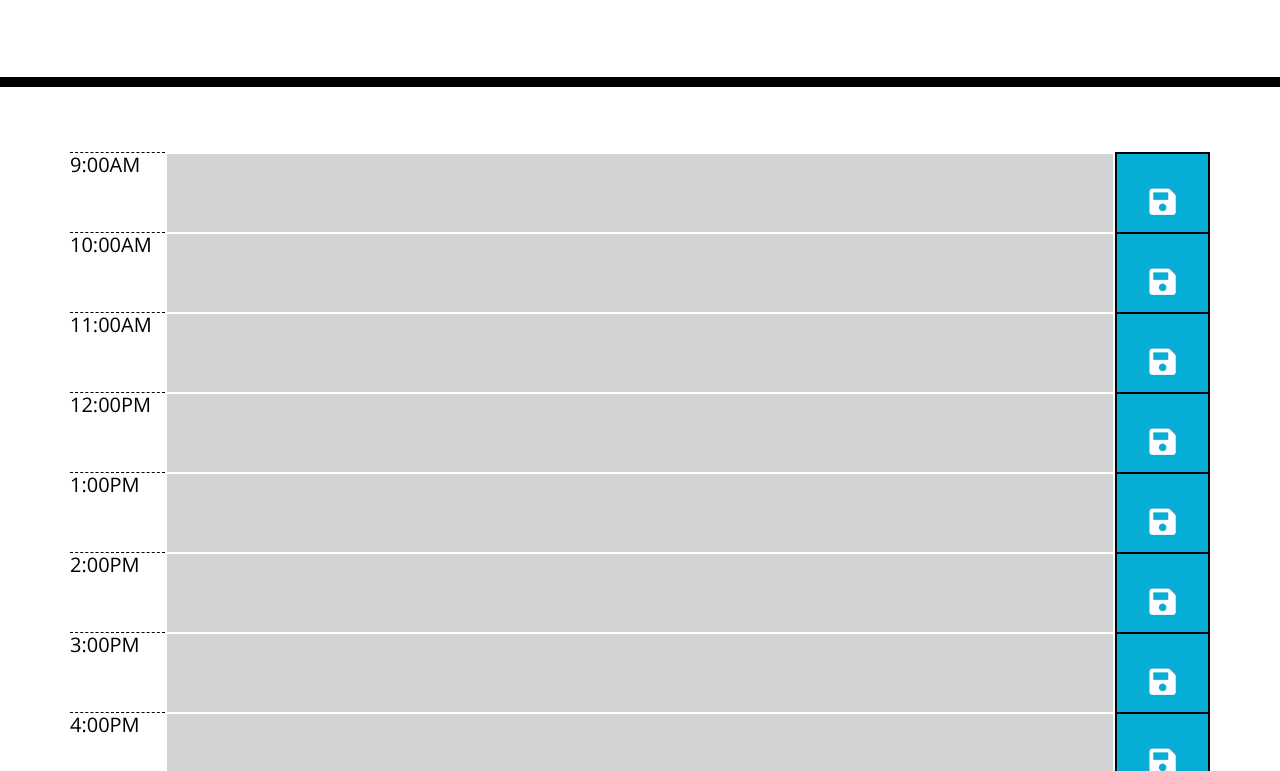
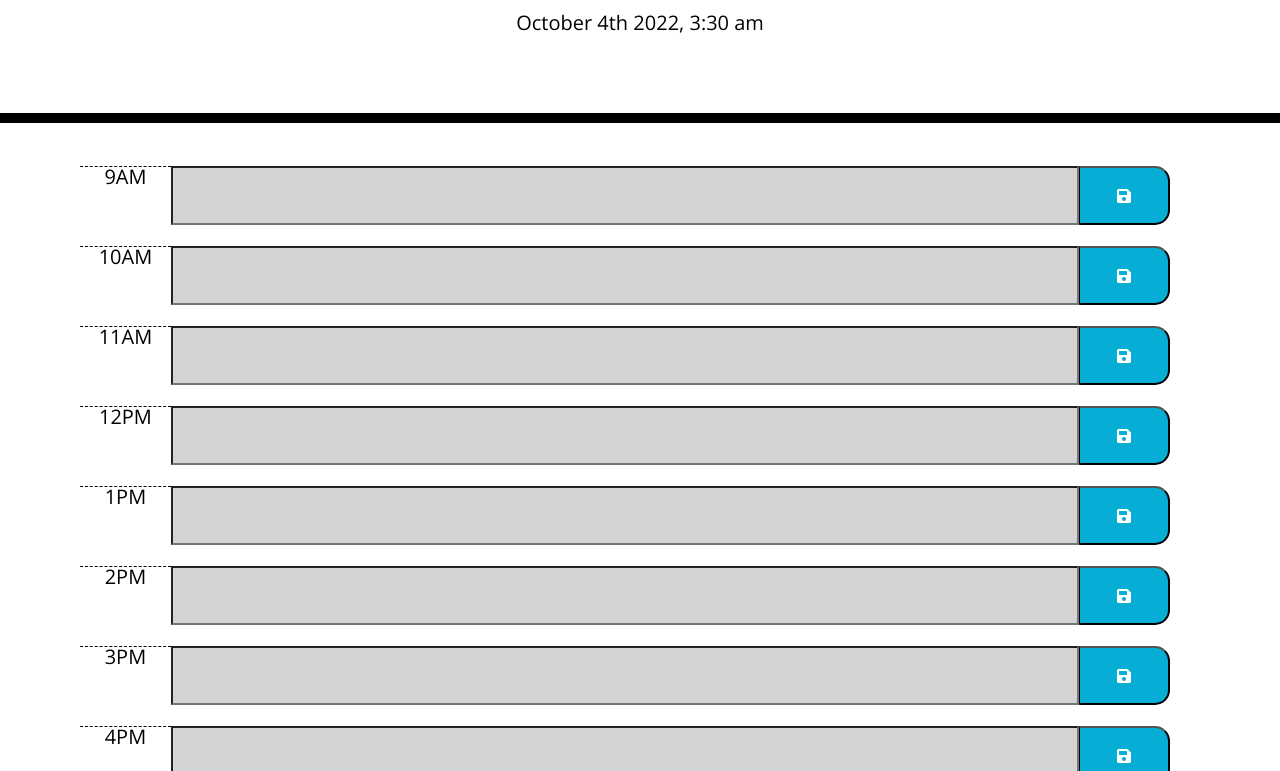
Before and after one commit to PechMV/work-day-schedular, a plain HTML site: page index.html in a window 1280 px wide. Shown: the part 181-952 px from the top of the page. Drawn offline with nearby package versions, Linux system fonts and the light colour scheme.

Commit message:
modified js code

```diff
--- a/index.html
+++ b/index.html
@@ -31,132 +31,77 @@
     <div class="container">
       <!-- Timeblocks go here -->
       <!--9:00AM-->
-      <div class="row">
-        <div class="col-1">
-            <h4 class="hour">9:00AM</h4>
-        </div>
-        <div class="col-10">
-            <textarea class="time-block" id="9am"></textarea>
-        </div>
-        <div class="col-1">
-            <button class="saveBtn" id="save9">
-                <i class="fa fa-save"></i>
-            </button>
-        </div>
-      </div>
+      <blocks class="time-block">
+        <form class="row">
+            <p class="hour col-1">9AM</p>
+            <input class="col-10 past" id="Cal9">
+            <button type="submit" class="saveBtn col-1 fa fa-save"></button>
+        </form>
+      </blocks>
       <!--10:00AM-->
-      <div class="row">
-        <div class="col-1">
-            <h4 class="hour">10:00AM</h4>
-        </div>
-        <div class="col-10">
-            <textarea class="time-block" id="10"></textarea>
-        </div>
-        <div class="col-1">
-            <button class="saveBtn" id="save10">
-                <i class="fa fa-save"></i>
-            </button>
-        </div>
-      </div>
+      <blocks class="time-block">
+        <form class="row">
+            <p class="hour col-1">10AM</p>
+            <input class="col-10 past" id="Cal10">
+            <button type="submit" class="saveBtn col-1 fa fa-save"></button>
+        </form>
+      </blocks>
       <!--11:00AM-->
-      <div class="row">
-        <div class="col-1">
-            <h4 class="hour">11:00AM</h4>
-        </div>
-        <div class="col-10">
-            <textarea class="time-block" id="11"></textarea>
-        </div>
-        <div class="col-1">
-            <button class="saveBtn" id="save11">
-                <i class="fa fa-save"></i>
-            </button>
-        </div>
-      </div>
+      <blocks class="time-block">
+        <form class="row">
+            <p class="hour col-1">11AM</p>
+            <input class="col-10 past" id="Cal11">
+            <button type="submit" class="saveBtn col-1 fa fa-save"></button>
+        </form>
+      </blocks>
       <!--12:00PM-->
-      <div class="row">
-        <div class="col-1">
-            <h4 class="hour">12:00PM</h4>
-        </div>
-        <div class="col-10">
-            <textarea class="time-block" id="12"></textarea>
-        </div>
-        <div class="col-1">
-            <button class="saveBtn" id="save12">
-                <i class="fa fa-save"></i>
-            </button>
-        </div>
-      </div>
+      <blocks class="time-block">
+        <form class="row">
+            <p class="hour col-1">12PM</p>
+            <input class="col-10 past" id="Cal12">
+            <button type="submit" class="saveBtn col-1 fa fa-save"></button>
+        </form>
+      </blocks>
       <!--1:00PM-->
-      <div class="row">
-        <div class="col-1">
-            <h4 class="hour">1:00PM</h4>
-        </div>
-        <div class="col-10">
-            <textarea class="time-block" id="13"></textarea>
-        </div>
-        <div class="col-1">
-            <button class="saveBtn" id="save13">
-                <i class="fa fa-save"></i>
-            </button>
-        </div>
-      </div>
+      <blocks class="time-block">
+        <form class="row">
+            <p class="hour col-1">1PM</p>
+            <input class="col-10 past" id="Cal1">
+            <button type="submit" class="saveBtn col-1 fa fa-save"></button>
+        </form>
+      </blocks>
       <!--2:00PM-->
-      <div class="row">
-        <div class="col-1">
-            <h4 class="hour">2:00PM</h4>
-        </div>
-        <div class="col-10">
-            <textarea class="time-block" id="14"></textarea>
-        </div>
-        <div class="col-1">
-            <button class="saveBtn" id="save14">
-                <i class="fa fa-save"></i>
-            </button>
-        </div>
-      </div>
+      <blocks class="time-block">
+        <form class="row">
+            <p class="hour col-1">2PM</p>
+            <input class="col-10 past" id="Cal2">
+            <button type="submit" class="saveBtn col-1 fa fa-save"></button>
+        </form>
+      </blocks>
       <!--3:00PM-->
-      <div class="row">
-        <div class="col-1">
-            <h4 class="hour">3:00PM</h4>
-        </div>
-        <div class="col-10">
-            <textarea class="time-block" id="15"></textarea>
-        </div>
-        <div class="col-1">
-            <button class="saveBtn" id="save15">
-                <i class="fa fa-save"></i>
-            </button>
-        </div>
-      </div>
+      <blocks class="time-block">
+        <form class="row">
+            <p class="hour col-1">3PM</p>
+            <input class="col-10 past" id="Cal3">
+            <button type="submit" class="saveBtn col-1 fa fa-save"></button>
+        </form>
+      </blocks>
       <!--4:00PM-->
-      <div class="row">
-        <div class="col-1">
-            <h4 class="hour">4:00PM</h4>
-        </div>
-        <div class="col-10">
-            <textarea class="time-block" id="16"></textarea>
-        </div>
-        <div class="col-1">
-            <button class="saveBtn" id="save16">
-                <i class="fa fa-save"></i>
-            </button>
-        </div>
-      </div>
+      <blocks class="time-block">
+        <form class="row">
+            <p class="hour col-1">4PM</p>
+            <input class="col-10 past" id="Cal4">
+            <button type="submit" class="saveBtn col-1 fa fa-save"></button>
+        </form>
+      </blocks>
       <!--5:00PM-->
-      <div class="row">
-        <div class="col-1">
-            <h4 class="hour">5:00PM</h4>
-        </div>
-        <div class="col-10">
-            <textarea class="time-block" id="17"></textarea>
-        </div>
-        <div class="col-1">
-            <button class="saveBtn" id="save17">
-                <i class="fa fa-save"></i>
-            </button>
-        </div>
-      </div>
-    </div>
+      <blocks class="time-block">
+        <form class="row">
+            <p class="hour col-1">5PM</p>
+            <input class="col-10 past" id="Cal5" >
+            <button type="submit" class="saveBtn col-1 fa fa-save"></button>
+        </form>
+      </blocks>
 
     <script src="https://code.jquery.com/jquery-3.4.1.min.js"></script>
     <script src="https://cdnjs.cloudflare.com/ajax/libs/moment.js/2.24.0/moment.min.js"></script>
--- a/script.js
+++ b/script.js
@@ -1,55 +1,57 @@
-const save_id_prefix = "save";
+var currentDate = moment().format('MMMM Do YYYY, h:mm a');
+var currentHour = moment().format('h a');
+var currentDateEl = document.querySelector("#currentDay");
+var dateElSelector = document.querySelector;(".lead");
+var workHours = [9, 10, 11, 12 , 1, 2, 3, 4, 5];
+var saveButtonEl = document.querySelector('#saveCalender');
 
-var currentDay = moment().format("ddd Do MMMM");
-var currentHour = parseInt(moment().format("H"));
-var timeBlocks = $(".time-block");
-var saveButtons = $(".saveBtn");
+console.log (currentDate)
 
-function updateTimeBlocks() {
-    for (i = 0; i < timeBlocks.length; i++) {
-        if (timeBlocks[i].id < currentHour) {
-            $(timeBlocks[i]).attr("class", "time-block past");
-        }
+currentDateEl.innerHTML = currentDate;
 
-        else if (timeBlocks[i].id === currentHour) {
-            $(timeBlocks[i]).attr("class", "time-block present");
-        }
-        else {
-            $(timeBlocks[i]).attr("class", "time-block future");
+function loadToCalender() {
+    for (var i = 9; i < 17; i++) {
+        var loadRowSelector;
+        loadCalEvent = localStorage.getItem("Activity" + workHours[i] + "AM");
+        if (loadCalEvent) {
+            loadRowSelector = document.getElementById('Cal' + workHours[i]).value = localStorage.getItem("Activity" + workHours[i] + "AM");
+        } else {
+            loadCalEvent = localStorage.getItem("Activity" + workHours[i] + "PM");
+            loadRowSelector = document.getElementById('Cal' + workHours[i]).value = localStorage.getItem("Activity" + workHours[i] + "PM");
         }
     }
 }
 
-function loadSavedItems() {
-    for (i = 0; i < timeBlocks.length; i++) {
-        if (localStorage [save_id_prefix + timeBlocks[i].id) {
-            timeBlocks[i].value = localStorage[save_id_prefix + timeBlocks[i].id];
-        }
+var currentTimeUpdate = setInterval(function () {
+    var rowSelector;
+
+    currentDate = moment().format('MMMM Do YYYY, h:mm a');
+    currentHour = moment().format('h a');
+
+    for (var i = 9; i <= 17; i++) {
+        if (currentHour == workHours[i] + " AM" || currentHour == workHours[i] + " PM") {
+            rowSelector = document.getElementById("Cal" + workHours[i]).style.backgroundColor = "#ff6961";
+            i++;
+            for (i; i < 17; i++) {
+                rowSelector = document.getElementById("Cal" + workHours[i]).style.backgroundColor = "77dd77";
+            }
+        } else {
+            rowSelector = document.getElementById("Cal" + workHours[i]).style.backgroundColor = "#d3d3d3";
+        };
     }
+
+    currentDateEl.innerHTML = currentDate;
+    dateElSelector.appendChild(currentDateEl);
+}, 1000);
+
+function saveLocalData(event) {
+    event.preventDefault();
+    var activityInput = event.target.querySelector('.col-10').value;
+    var timeInput = event.target.querySelector('#currentDay');
+
+    localStorage.setItem("Time " + timeInput, timeInput)
+    localStorage.setItem("Activity " + timeInput, activityInput)
 }
 
-function bindSaveButtons() {
-    $(saveButtons).on("click", function () {
-        var saveId = this.id;
-        var idNumber = save.Id.slice(save_id_prefix.length, saveId.length);
-        var timeBlockText = $("#" + idNumber).val();
-        localStorage[saveId] = timeBlockText;
-    });
-}
-
-function beginTimeUpdates () {
-    interval = setInterval (function () {
-        currentDay = moment().format ("dddd Do MMMM");
-        currentHour = parseInt(moment().format('H'));
-        $("#currentDay").text(currentDay);
-        updateTimeBlocks();
-    }, 1000);
-}
-
-bindSaveButtons();
-loadSavedItems();
-
-$("#currentDay").text(currentDay);
-updateTimeBlocks();
-
-beginTimeUpdates();
+$(document).on('submit', saveButtonEl, saveLocalData);
+loadToCalender();
--- a/style.css
+++ b/style.css
@@ -4,10 +4,13 @@ body {
     line-height: 1;
   }
 
-  textarea{
+  form{
     background: transparent;
+    border: none;
+    resize: none;
     color: #000000;
     padding: 10px;
+    width: 100%;
   }
 
   .jumbotron {
@@ -23,13 +26,11 @@ body {
   }
 
   .time-block{
-    text-align: left;
-    height: 100px;
-    background-color: lightgray;
-    border: solid white;
-    border-width: 2px;
-    width: 100%;
-    margin: 0 auto 0 auto;
+    display: flex;
+    text-align: center;
+    border-radius: 15px;
+    flex-wrap: nowrap;
+    flex-direction: row;
   }
 
   .row {
@@ -61,26 +62,14 @@ body {
   }
 
   .saveBtn {
-    border: 2px solid black;
-    background-color: #06AED5;
+    border-left: 1px solid black;
+    border-top-right-radius: 15px;
+    border-bottom-right-radius: 15px;
+    background-color: #06aed5;
     color: white;
-    height: 100px;
-    width: 100%;
-    font-size: 30px;
-    display: flex;
-    align-items: center;
   }
 
   .saveBtn i:hover {
     font-size: 20px;
     transition: all .3s ease-in-out;
   }
-
-  .col-1, .col-10 {
-    padding-left: 0px !important;
-    padding-right: 0px !important;
-  }
-
-  .fa {
-    margin: auto !important;
-  }
```
